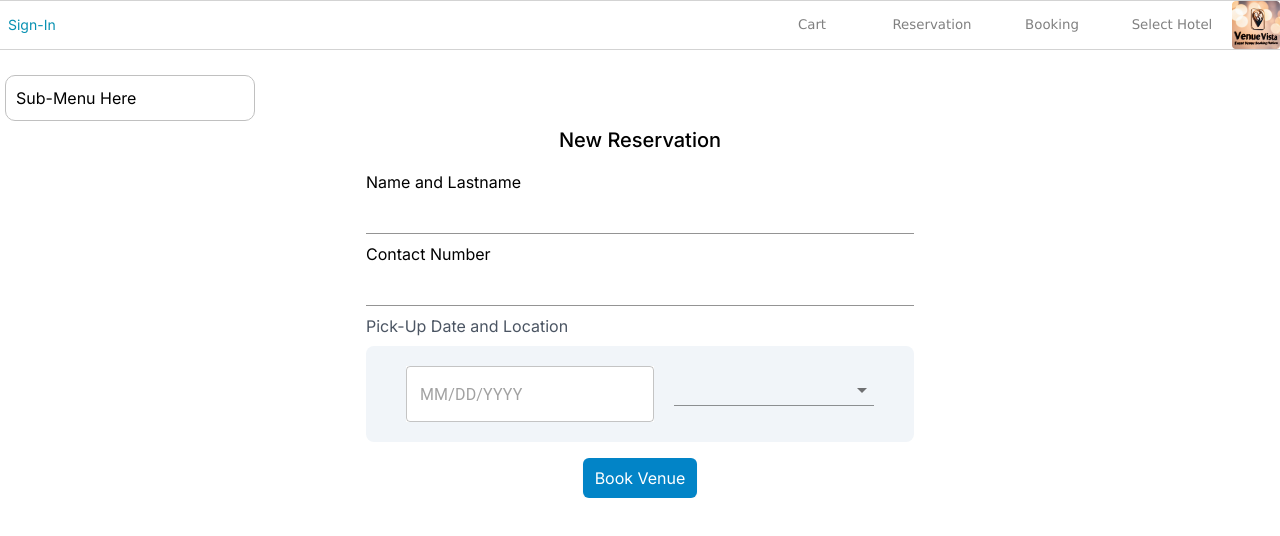
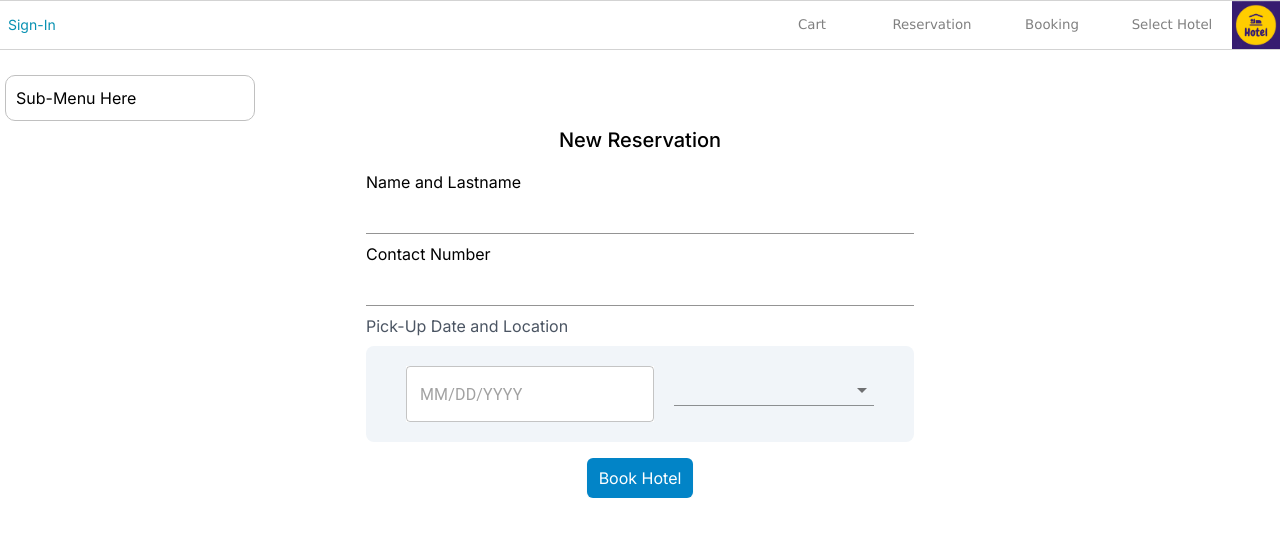
Before and after one commit to 2110503-2564/fe-project-2024-2-lone-wolf, a Next.js app: page /booking in a window 1280 px wide. Shown: the top 536 px of the page. Built offline with nearby package versions, Linux system fonts and the light colour scheme; no server answers.

Commit message:
change venue to hotel

```diff
--- a/src/app/booking/manage/@dashboard/page.tsx
+++ b/src/app/booking/manage/@dashboard/page.tsx
@@ -59,7 +59,7 @@ export default async function DashboardPage() {
                 <form action={addVenue}>
                     <div className="text-xl text-blue-700">Create Venue</div>
                     <div className="flex items-center w-1/2 my-2">
-                        <label className="w-auto block text-gray-700 pr-4" htmlFor="venue">Venue</label>
+                        <label className="w-auto block text-gray-700 pr-4" htmlFor="venue">Hotel</label>
                         <input type="text" required id="venue" name="venue" placeholder="Venue Name"
                         className="bg-white border-2 border-gray-200 rounded w-full p-2
                         text-gray-700 focus:outline-none focus:border-blue-400"/>
--- a/src/app/booking/page.tsx
+++ b/src/app/booking/page.tsx
@@ -69,7 +69,7 @@ export default  function Reservations() {
                 <DateReserve onDateChange={(value:Dayjs)=>setBookDate(value)} onLocationChange={(value:string)=>setVenue(value)}/>
             </div>
             <button className="block rounded-md bg-sky-600 hover:bg-indigo-600 px-3 py-2
-            shadow-sm text-white" name="Book Venue" onClick={makeReservation}>Book Venue</button>
+            shadow-sm text-white" name="Book Venue" onClick={makeReservation}>Book Hotel</button>
         </main>
     );
 }
```
Also changed, not shown: public/img/logo.png.
